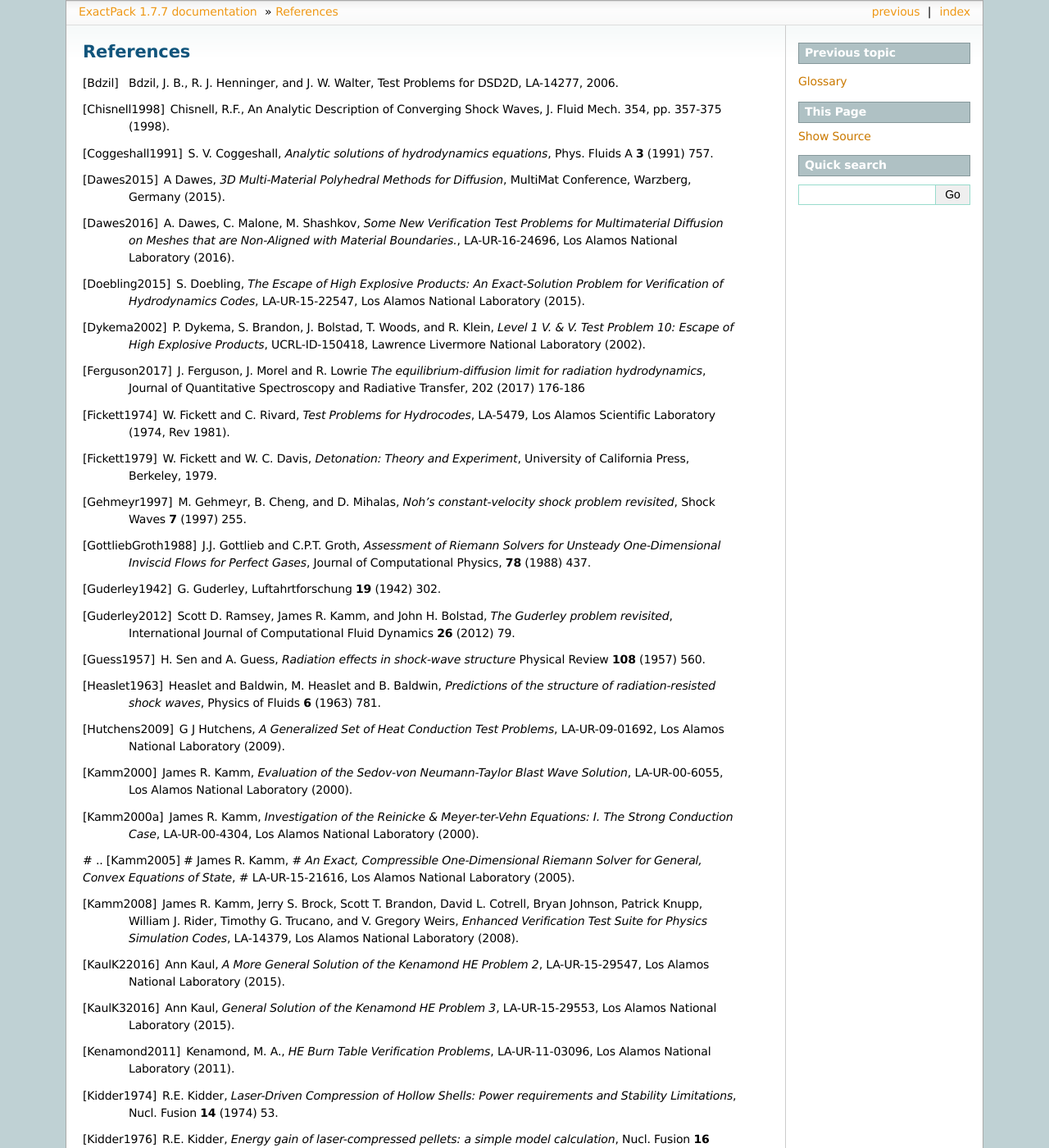
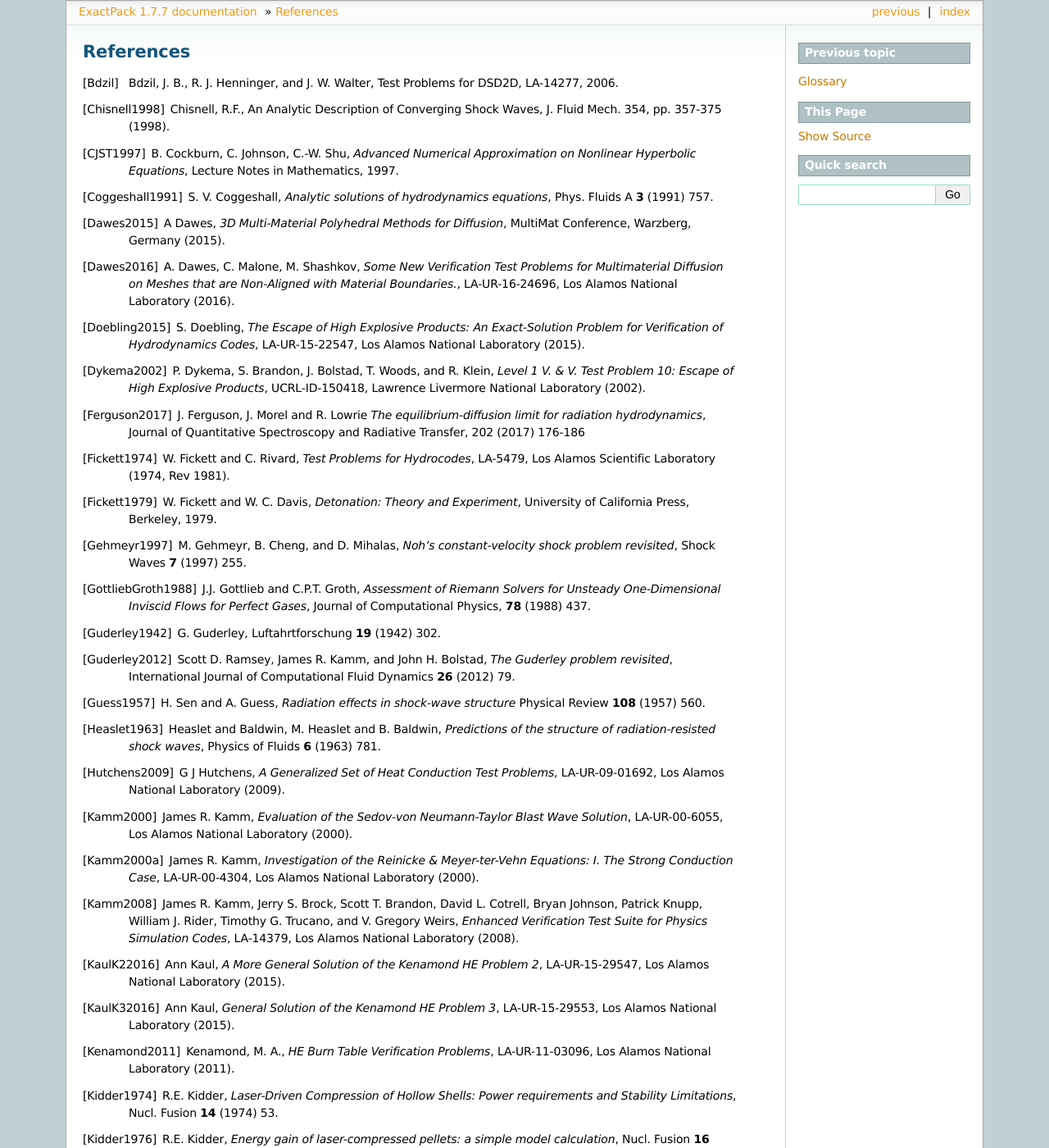
Before and after one commit to lanl/ExactPack, a Sphinx documentation site: the page built from doc/source/references.rst, in a window 1280 px wide and 1400 px high. Shown: the whole window at 82% size. Built offline with Sphinx 7.4.7, drawn with Linux system fonts in a browser that asks for light colours.

Commit message:
Added 8th 1D Riemann problem, Lax's problem, to...

```diff
--- a/doc/source/references.rst
+++ b/doc/source/references.rst
@@ -18,15 +18,20 @@
    An Analytic Description of Converging Shock Waves,
    J. Fluid Mech. 354, pp. 357-375 (1998).
 
+.. [CJST1997]
+   B. Cockburn, C. Johnson, C.-W. Shu,
+   *Advanced Numerical Approximation on Nonlinear Hyperbolic Equations*,
+   Lecture Notes in Mathematics, 1997.
+
 .. [Coggeshall1991]
    S. V. Coggeshall,
    *Analytic solutions of hydrodynamics equations*,
    Phys. Fluids A **3** (1991) 757.
 
 .. [Dawes2015]
-  A Dawes,
-  *3D Multi-Material Polyhedral Methods for Diffusion*,
-  MultiMat Conference, Warzberg, Germany (2015).
+   A Dawes,
+   *3D Multi-Material Polyhedral Methods for Diffusion*,
+   MultiMat Conference, Warzberg, Germany (2015).
 
 .. [Dawes2016]
    A. Dawes, C. Malone, M. Shashkov,
@@ -69,8 +74,8 @@
    Journal of Computational Physics, **78** (1988) 437.
 
 .. [Guderley1942]
-  G. Guderley,
-  Luftahrtforschung **19** (1942) 302.
+   G. Guderley,
+   Luftahrtforschung **19** (1942) 302.
 
 .. [Guderley2012]
    Scott D. Ramsey, James R. Kamm, and John H. Bolstad,
@@ -101,11 +106,6 @@
    James R. Kamm,
    *Investigation of the Reinicke & Meyer-ter-Vehn Equations: I. The Strong Conduction Case*,
    LA-UR-00-4304, Los Alamos National Laboratory (2000).
-
-# .. [Kamm2005]
-#    James R. Kamm,
-#    *An Exact, Compressible One-Dimensional Riemann Solver for General, Convex Equations of State*,
-#    LA-UR-15-21616, Los Alamos National Laboratory (2005).
 
 .. [Kamm2008]
    James R. Kamm, Jerry S. Brock, Scott T. Brandon, David L. Cotrell,
@@ -186,8 +186,8 @@
    Reviews of Modern Physics, **61**, (1989) 1.
 
 .. [Noh1987]
-   W. F. Noh, *Errors for Calculations of Strong Shocks Using an
-   Artificial Viscosity and an Artificial Heat Flux*,
+   W. F. Noh,
+   *Errors for Calculations of Strong Shocks Using an Artificial Viscosity and an Artificial Heat Flux*,
    JCP **72** (1987) 78-120.
 
 .. [Reinicke1991] P. Reinicke and J. Meyer-ter-Vehn,
```
Also changed, not shown: doc/source/solvers/lax.png (added), 1 other file.
